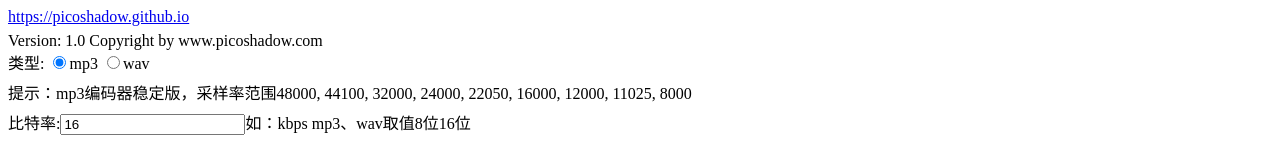
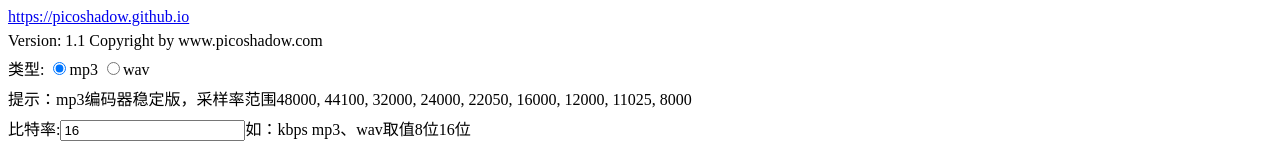
Before and after one commit to picoshadow/picoshadow.github.io, a plain HTML site: page index.html in a window 1280 px wide. Shown: the top 143 px of the page. Drawn offline with nearby package versions, Linux system fonts and the light colour scheme; a script that the page names is missing.

Commit message:
删除不需要的文字描述

```diff
--- a/index.html
+++ b/index.html
@@ -147,8 +147,8 @@ RandomKey.idx=0;
 	<div class="pd">
 		<a href="https://picoshadow.github.io">https://picoshadow.github.io</a>
 	</div>
-	<div>
-				Version: 1.0
+	<div class="pd">
+				Version: 1.1
 		Copyright by www.picoshadow.com
 	</div>
 	<div class="pd types">
@@ -198,14 +198,14 @@ RandomKey.idx=0;
 
 
 </pre>
-<div>
+<!-- <div>
 <hr>
 
 注：录音时注意观察灰色区域是否有绿色音量跳动，没有绿色跳动说明Recorder没有获取到声音数据。如果测试发现mp3没有声音，可以试一下wav格式，如果wav格式有声音，说明内置lamejs mp3编码器有问题。如果都没有，下载下来播放看看有没有。下载下来也没有声音可以反馈一下。
 </div>
 <div style="padding-top:20px">
 如果浏览器不能正常录音，并且不确定是不是这个库的问题，可以到 <a href="https://collab-project.github.io/videojs-record/examples/audio-only.html">https://collab-project.github.io/videojs-record/examples/audio-only.html</a> 试一下。
-</div>
+</div> -->
 </script>
 
 <script>
```
